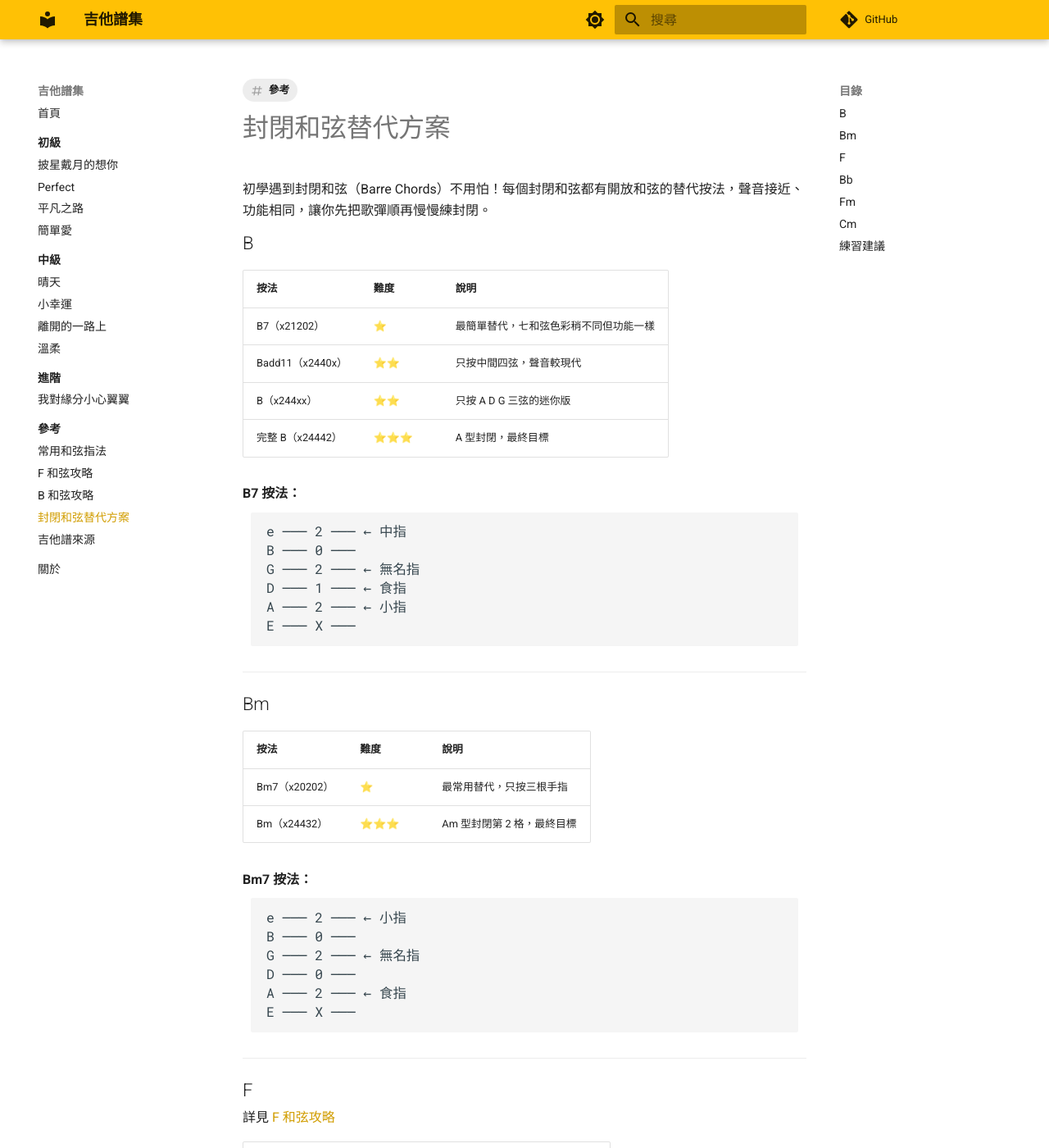
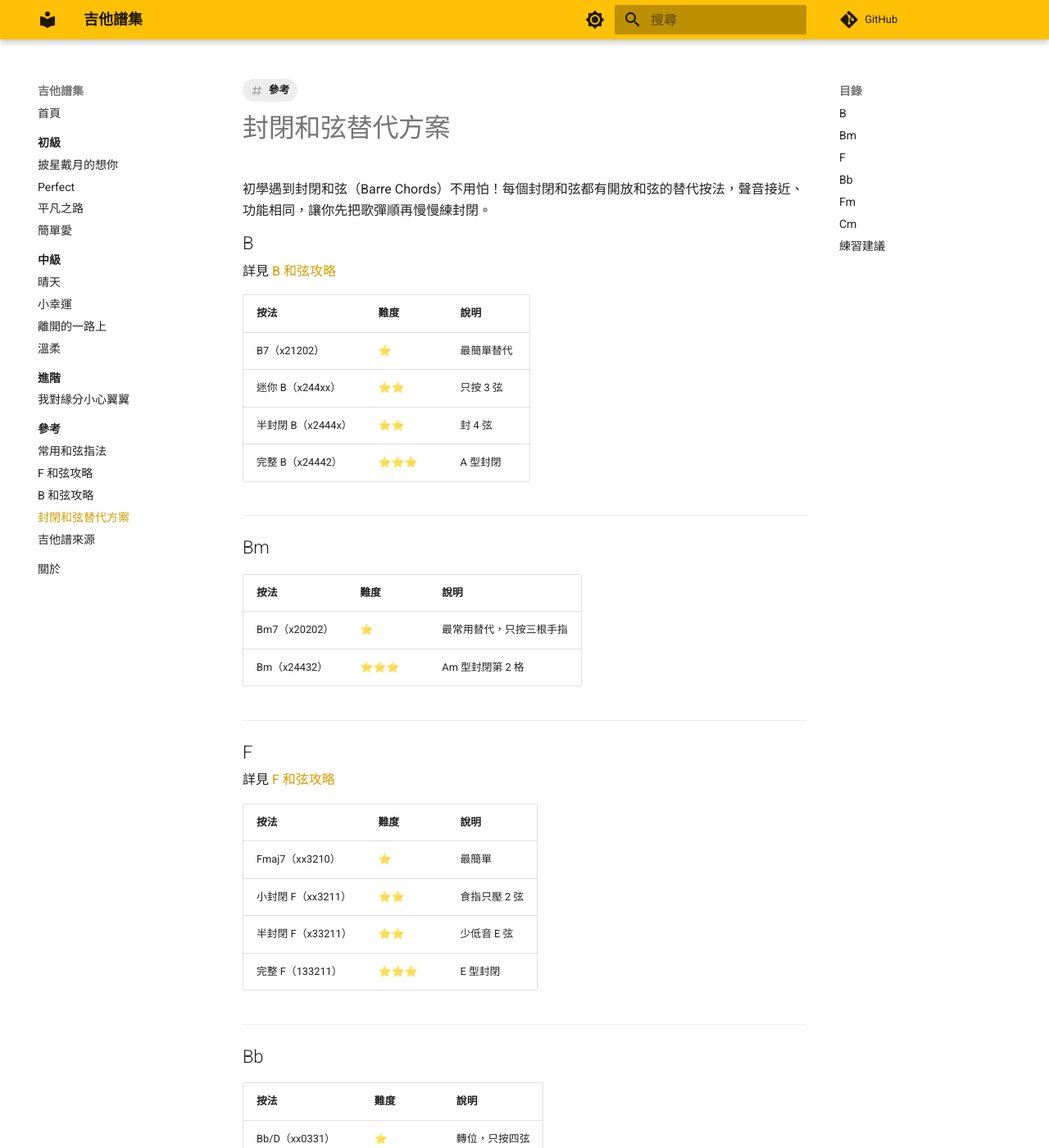
Before and after one commit to justmaker/guitar-scores, an MkDocs documentation site: the page built from docs/reference/barre-alternatives.md, in a window 1280 px wide and 1400 px high. Shown: the whole window at 82% size. Built offline with MkDocs 1.6.1 and Material for MkDocs 9.7.7, drawn with Linux system fonts in a browser that asks for light colours; comment, search, counter and statistics services are not loaded; some of the changed text lies outside the part shown.

Commit message:
fix: 封閉和弦替代頁 B/F 改為表格+連結，移除重複指法

````diff
--- a/docs/reference/barre-alternatives.md
+++ b/docs/reference/barre-alternatives.md
@@ -9,22 +9,14 @@ tags:
 
 ## B
 
+詳見 [B 和弦攻略](b-chord.md)
+
 | 按法 | 難度 | 說明 |
 |------|------|------|
-| B7（x21202） | ⭐ | 最簡單替代，七和弦色彩稍不同但功能一樣 |
-| Badd11（x2440x） | ⭐⭐ | 只按中間四弦，聲音較現代 |
-| B（x244xx） | ⭐⭐ | 只按 A D G 三弦的迷你版 |
-| 完整 B（x24442） | ⭐⭐⭐ | A 型封閉，最終目標 |
-
-**B7 按法：**
-```
-e ─── 2 ─── ← 中指
-B ─── 0 ───
-G ─── 2 ─── ← 無名指
-D ─── 1 ─── ← 食指
-A ─── 2 ─── ← 小指
-E ─── X ───
-```
+| B7（x21202） | ⭐ | 最簡單替代 |
+| 迷你 B（x244xx） | ⭐⭐ | 只按 3 弦 |
+| 半封閉 B（x2444x） | ⭐⭐ | 封 4 弦 |
+| 完整 B（x24442） | ⭐⭐⭐ | A 型封閉 |
 
 ---
 
@@ -33,17 +25,7 @@ E ─── X ───
 | 按法 | 難度 | 說明 |
 |------|------|------|
 | Bm7（x20202） | ⭐ | 最常用替代，只按三根手指 |
-| Bm（x24432） | ⭐⭐⭐ | Am 型封閉第 2 格，最終目標 |
-
-**Bm7 按法：**
-```
-e ─── 2 ─── ← 小指
-B ─── 0 ───
-G ─── 2 ─── ← 無名指
-D ─── 0 ───
-A ─── 2 ─── ← 食指
-E ─── X ───
-```
+| Bm（x24432） | ⭐⭐⭐ | Am 型封閉第 2 格 |
 
 ---
 
@@ -53,10 +35,10 @@ E ─── X ───
 
 | 按法 | 難度 | 說明 |
 |------|------|------|
-| Fmaj7（xx3210） | ⭐ | 最簡單，流行歌大部分可代用 |
-| 小封閉 F（xx3211） | ⭐⭐ | 食指只壓 1、2 弦 |
+| Fmaj7（xx3210） | ⭐ | 最簡單 |
+| 小封閉 F（xx3211） | ⭐⭐ | 食指只壓 2 弦 |
 | 半封閉 F（x33211） | ⭐⭐ | 少低音 E 弦 |
-| 完整 F（133211） | ⭐⭐⭐ | E 型封閉，最終目標 |
+| 完整 F（133211） | ⭐⭐⭐ | E 型封閉 |
 
 ---
 
@@ -64,19 +46,9 @@ E ─── X ───
 
 | 按法 | 難度 | 說明 |
 |------|------|------|
-| Bb/D（xx0331） | ⭐ | 轉位和弦，只按四弦 |
-| Bbmaj7（x10231） | ⭐⭐ | 開放按法，聲音柔和 |
+| Bb/D（xx0331） | ⭐ | 轉位，只按四弦 |
+| Bbmaj7（x10231） | ⭐⭐ | 開放按法 |
 | 完整 Bb（x13331） | ⭐⭐⭐ | A 型封閉第 1 格 |
-
-**Bb/D 按法：**
-```
-e ─── 1 ─── ← 食指
-B ─── 3 ─── ← 無名指
-G ─── 3 ─── ← 小指
-D ─── 0 ───
-A ─── X ───
-E ─── X ───
-```
 
 ---
 
@@ -93,7 +65,7 @@ E ─── X ───
 
 | 按法 | 難度 | 說明 |
 |------|------|------|
-| Cm/Eb（xx1013） | ⭐ | 開放轉位，較少用但可應急 |
+| Cm/Eb（xx1013） | ⭐ | 開放轉位 |
 | 完整 Cm（x35543） | ⭐⭐⭐ | Am 型封閉第 3 格 |
 
 > 💡 Cm 比較少有好的開放替代，建議直接練 Am 型封閉。
@@ -104,6 +76,5 @@ E ─── X ───
 
 1. **先用替代和弦把歌彈順**，不要卡在一個和弦上讓整首歌停下來
 2. **每天花 5 分鐘專練封閉**：食指平壓練習，從第 5 格開始（弦張力較低）
-3. **漸進式**：迷你版 → 半封閉 → 完整封閉
-4. **手指位置**：食指用側面、靠近琴衍、拇指在琴頸正後方
-5. **不要硬練到痛**：痛了就休息，肌肉是慢慢長出來的
+3. **漸進式**：替代 → 迷你版 → 半封閉 → 完整封閉
+4. **不要硬練到痛**：痛了就休息，肌肉是慢慢長出來的
````
Also changed, not shown: other parts of docs/reference/barre-alternatives.md (+1 -1 lines).
